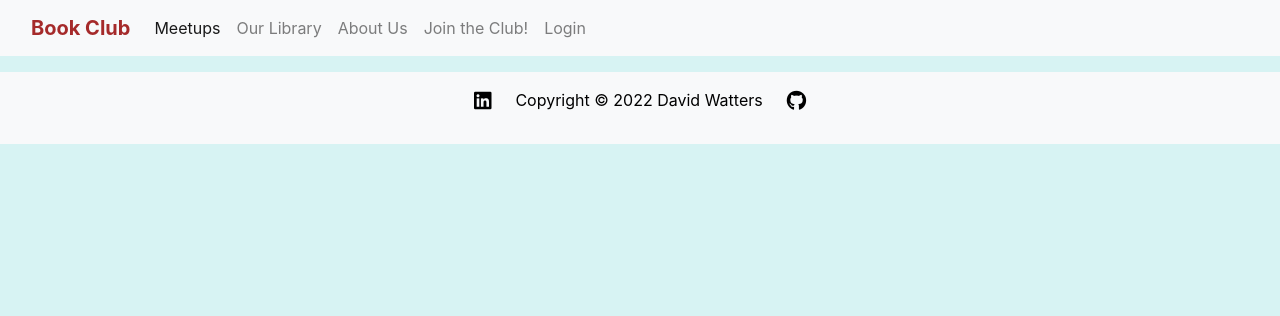
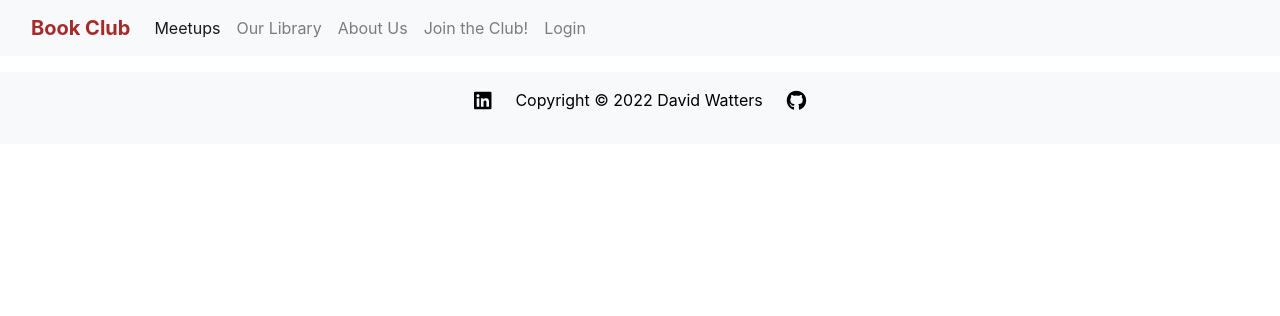
Before and after one commit to davewatters/bookclub-ci-pp4, a Django app: page / in a window 1280 px wide. Shown: the top 316 px of the page. Run offline with Django 3.2, Linux system fonts and the light colour scheme; data that the repository does not hold is empty; some libraries are stand-ins or nearby versions.

Commit message:
fix: accidental delete

```diff
--- a/blog/views.py
+++ b/blog/views.py
@@ -17,7 +17,7 @@ class MeetupDetail(View):
 
         return render (
             request,
-            'meetup_detail.html',
+            'blog/meetup_detail.html',
             {
                 'meetup': meetup,
             },
--- a/static/css/style.css
+++ b/static/css/style.css
@@ -26,7 +26,8 @@
 }
 
 body {
-  background-color: var(--bg-colour);
+  /* background-color: var(--bg-colour); */
+  background-color: white;
   color: #000;
   /* font-family: var(--text-font-family, Georgia, Times, serif); */
   font-size: var(--text-font-size);
```
